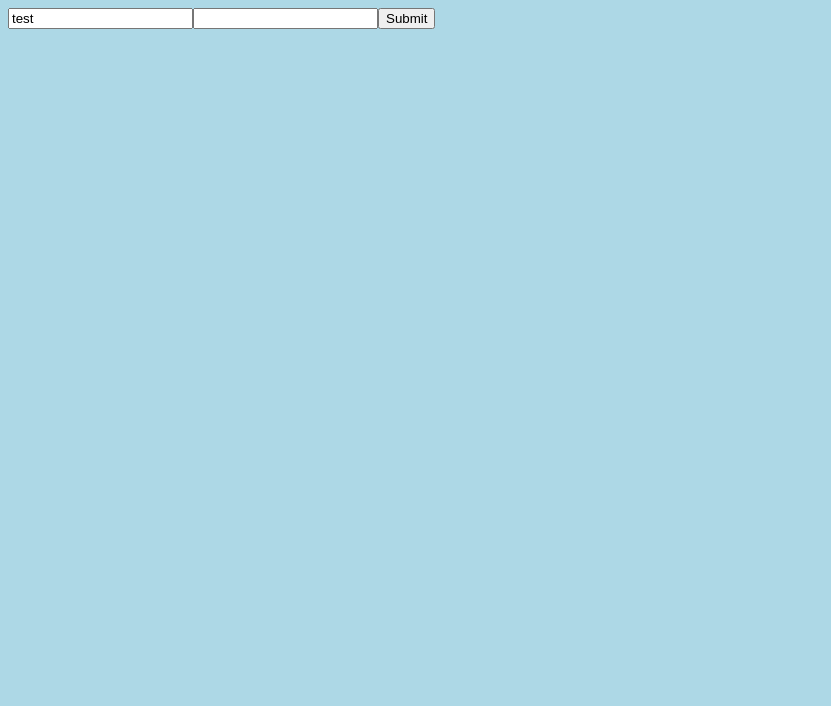
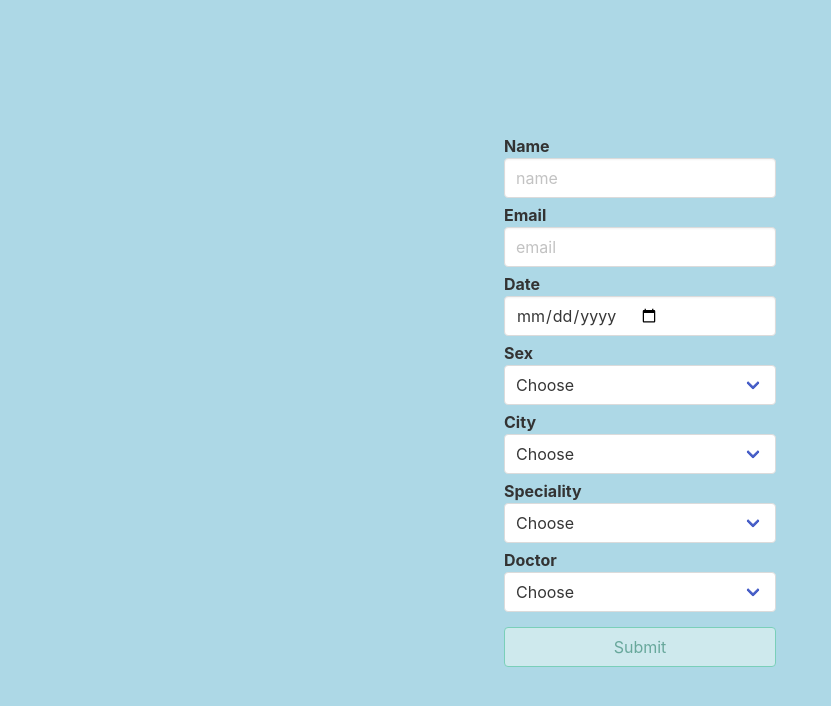
Before and after one commit to kolya-movchan/halo-lab-form, a React (Vite) app: page / in a window 1280 px wide. Shown: the top 706 px of the page, without its empty margins (0-831 px from the left). Built offline with nearby package versions, Linux system fonts and the light colour scheme.

Commit message:
Create basic form markup

```diff
--- a/package.json
+++ b/package.json
@@ -26,6 +26,7 @@
     "watch-css": "onchange '**/*.scss' -- sass ./src/styles/main.scss ./src/styles/index.css"
   },
   "dependencies": {
+    "bulma": "^0.9.4",
     "react": "^18.2.0",
     "react-dom": "^18.2.0",
     "react-error-boundary": "^3.1.4",
--- a/src/components/Form/Form.scss
+++ b/src/components/Form/Form.scss
@@ -1,4 +1,33 @@
 // html {
 //   background-color: red;
 // }
+
+form {
+  display: flex;
+  flex-direction: column;
+  gap: 5px;
+  // align-items: center;
+  // justify-content: center;
+  // gap: 10px;
+}
+
+label {
+  display: flex;
+  flex-direction: column;
+
+  &:last-of-type {
+    margin-bottom: 10px;
+  }
+}
+
+select {
+  width: 100%;
+  color: grey;
+}
+
+span {
+  color: #333; /* Default color */
+  font-weight: bold; /* Default font weight */
+}
+
 /*# sourceMappingURL=Form.scss.css.map */
--- a/src/components/Form/Form.tsx
+++ b/src/components/Form/Form.tsx
@@ -1,10 +1,14 @@
-/* eslint-disable import/no-unused-modules */
 import React from 'react'
 import { useForm, SubmitHandler } from "react-hook-form";
 
 type Inputs = {
   example: string,
   exampleRequired: string,
+  sex: string,
+  city: string,
+  speciality: string,
+  doctorName: string,
+  email: string,
 };
 
 export const Form: React.FC = () => {
@@ -12,20 +16,110 @@ export const Form: React.FC = () => {
   const onSubmit: SubmitHandler<Inputs> = data => console.log(data);
 
   console.log(watch("example")) // watch input value by passing the name of it
-  console.log(watch("exampleRequired")) // watch input value by passing the name of it
+  // console.log(watch("exampleRequired")) // watch input value by passing the name of it
 
   return (
     /* "handleSubmit" will validate your inputs before invoking "onSubmit" */
     <form onSubmit={handleSubmit(onSubmit)}>
-      {/* register your input into the hook by invoking the "register" function */}
-      <input defaultValue="test" {...register("example")} />
+      <label>
+        <span>Name</span>
 
-      {/* include validation with required or other standard HTML validation rules */}
-      <input {...register("exampleRequired", { required: true })} />
-      {/* errors will return when field validation fails  */}
-      {errors.exampleRequired && <span>This field is required</span>}
+        <input
+          defaultValue=""
+          className="input"
+          type="text"
+          placeholder='name'
+          // {...register("example")}
+        />
+      </label>
 
-      <input type="submit" />
+      <label>
+        <span>Email</span>
+
+        <input
+          defaultValue=""
+          className="input"
+          type="email"
+          placeholder='email'
+          // {...register("email")}
+        />
+      </label>
+
+      <label>
+        <span>Date</span>
+
+        <input type='date' {...register("exampleRequired", { required: true })} className="input" />
+        {/* errors will return when field validation fails  */}
+        {errors.exampleRequired && <span>This field is required</span>}
+      </label>
+
+      <label>
+        <span>Sex</span>
+
+        <div className="select">
+          <select {...register("sex")} value="" >
+            <option value="" disabled>Choose</option>
+            <option value="male">male</option>
+            <option value="female">female</option>
+          </select>
+        </div>
+      </label>
+
+        <label>
+          <span>City</span>
+
+          <div className="select">
+            <select {...register("city")} value="">
+              <option value="" disabled>Choose</option>
+              <option value="Kyiv">Kyiv</option>
+              <option value="Lviv">Lviv</option>
+            </select>
+          </div>
+        </label>
+
+      <label>
+        <span>Speciality</span>
+
+        <div className="select">
+          <select {...register("speciality")} value="">
+            <option value="" disabled>Choose</option>
+            <option value="Dentist">Dentist</option>
+            <option value="Nurse">Nurse</option>
+          </select>
+        </div>
+      </label>
+
+      <label>
+        <span>Doctor</span>
+
+        <div className="select">
+          <select {...register("doctorName")} value="">
+            <option value="" disabled>Choose</option>
+            <option value="Michael">Michael</option>
+            <option value="Jane">Jane</option>
+          </select>
+        </div>
+      </label>
+
+      <button type="submit" className='button is-success is-light' disabled>
+        Submit
+      </button>
     </form>
   );
 }
+
+
+// Name - обязательно; не должно содержать числа
+// Birthday Date - обязательно; дата, которая при вводе должна заполняться по правилу “день/месяц/год” - “31/12/2001”
+// Sex - обязательно; select с вариантами Male & Female
+// City - обязательно; select с вариантами городов, которые нужно получить из API https://run.mocky.io/v3/9fcb58ca-d3dd-424b-873b-dd3c76f000f4
+// Doctor speciality - необязательно; список профессий врача, которые нужно получить из API https://run.mocky.io/v3/e8897b19-46a0-4124-8454-0938225ee9ca
+// Doctor - обязательно; список, в котором указаны ФИО докторов и их опыт; получить из API https://run.mocky.io/v3/3d1c993c-cd8e-44c3-b1cb-585222859c21
+// Email / Mobile number - хотя бы одно из полей обязательно, должны валидироваться в соответствии с предназначением
+
+// При выборе даты рождения, список докторов должен фильтроваться по категории взрослый/детский врач.
+// При выборе города, список врачей должен фильтроваться по выбранному городу
+// При выборе пола, список специальностей врача должен фильтроваться по назначению специальности для пола; например, в списке не должно быть уролога либо гинеколога для неподходящего пола пациента.
+// При выборе специальности врача, список врачей фильтруется по выбранной специальности.
+// Если выбрать врача до заполнения связанных с ним полей, поля City и Speciality должны автоматически заполниться.
+// Форма может быть отправлена, если все обязательные поля заполнены и нет ошибок.
--- a/src/styles/index.css
+++ b/src/styles/index.css
@@ -1,3 +1,35 @@
+@import 'bulma/css/bulma.css';
+form {
+  display: flex;
+  flex-direction: column;
+  gap: 5px;
+}
+
+label {
+  display: flex;
+  flex-direction: column;
+}
+label:last-of-type {
+  margin-bottom: 10px;
+}
+
+select {
+  width: 100%;
+  color: grey;
+}
+
+span {
+  color: #333; /* Default color */
+  font-weight: bold; /* Default font weight */
+}
+
+
+body {
+  height: 100vh;
+  display: flex;
+  align-items: center;
+  justify-content: center;
+}
 
 body {
   background-color: lightblue;
--- a/src/styles/main.scss
+++ b/src/styles/main.scss
@@ -1,4 +1,7 @@
+@import 'bulma/css/bulma.css';
+
 @import '../components/Form/Form.scss';
+@import './page.scss';
 
 body {
   background-color: lightblue;
--- /dev/null
+++ b/src/styles/page.scss
@@ -0,0 +1,6 @@
+body {
+  height: 100vh;
+  display: flex;
+  align-items: center;
+  justify-content: center;
+}
```
Also changed, not shown: 2 other files (tests, documents, lock files or other folders).
